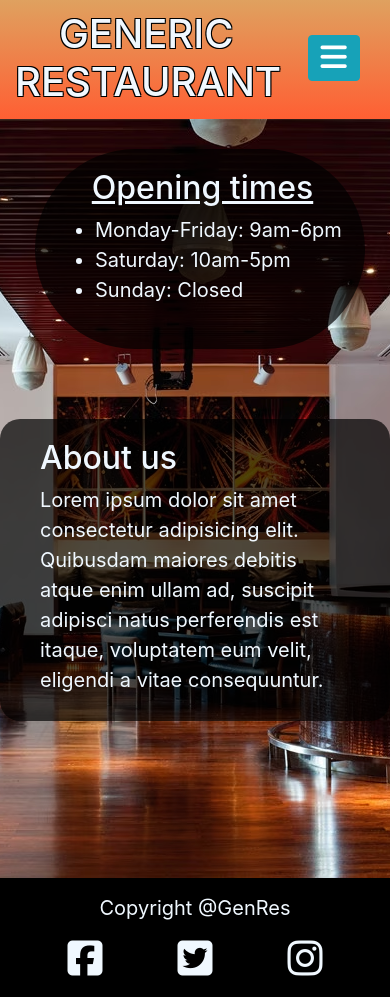
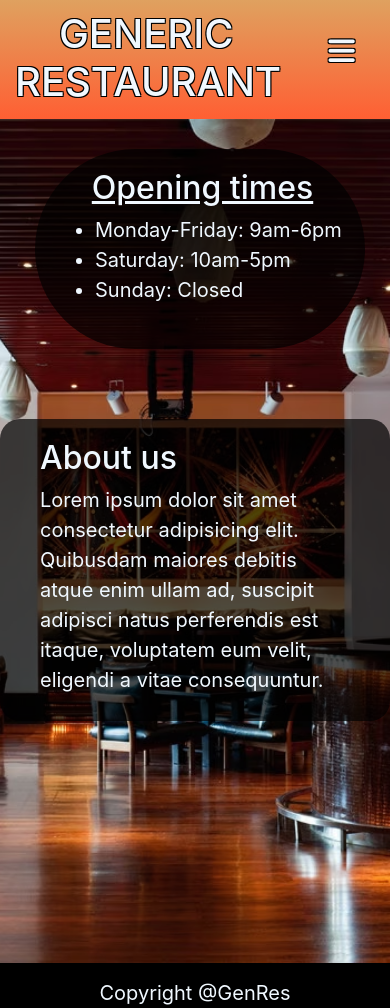
Before and after one commit to CharlB96/New-bootstrap-project, a plain HTML site: page index.html in a window 390 px wide. Shown: the top 1008 px of the page. Drawn offline with nearby package versions, Linux system fonts and the light colour scheme.

Commit message:
no real change

```diff
--- a/assets/css/style.css
+++ b/assets/css/style.css
@@ -1,8 +1,4 @@
 /*------------------------------------- Generic Styles*/
-
-body {
-    min-height: 100vh;
-}
 
 .uppercase {
     text-transform: uppercase;
@@ -107,8 +103,12 @@ h1:hover {
     border: 1px solid black;
 }
 
+.dropdown-nav {
+    padding: 35px;
+}
+
 .dropdown {
-    padding-top: 35px;
+    padding: 0;
 }
 
 .dropdown-menu {
@@ -117,7 +117,10 @@ h1:hover {
 
 button i {
     font-size: 30px;
+    color: aliceblue;
+    text-shadow: -1px -1px 0 #000, 1px -1px 0 #000, -1px 1px 0 #000, 1px 1px 0 #000;
 }
+
 
 .dropdown-toggle::after {
     content: none;
@@ -126,10 +129,11 @@ button i {
 /*------------------------------------------ Main section*/
 
 section {
-    height: 759px;
+    height: 100vh;
     background: url(../images/rs_1024x759-170714115653-1024-generic-restaurant.avif) no-repeat center center/cover;
-    z-index: 0;
+    z-index: -1;
     background-attachment: fixed;
+    position: relative;
 }
 
 .free-meals {
--- a/index.html
+++ b/index.html
@@ -24,8 +24,8 @@
                         </a>
                     </div>
                     <!--Dropdown-->
-                    <nav class="col-2 dropdown d-block d-sm-none">
-                        <button class="btn btn-info dropdown-toggle" type="button" id="dropdownMenu2"
+                    <nav class="col-2 dropdown-nav d-block d-sm-none">
+                        <button class="btn btn-default dropdown-toggle dropdown" type="button" id="dropdownMenu2"
                             data-toggle="dropdown" aria-haspopup="true" aria-expanded="false">
                             <i class="fa-solid fa-bars"></i>
                         </button>
```
Also changed, not shown: book.html (+1 -1 lines), contact.html (+1 -1 lines).
